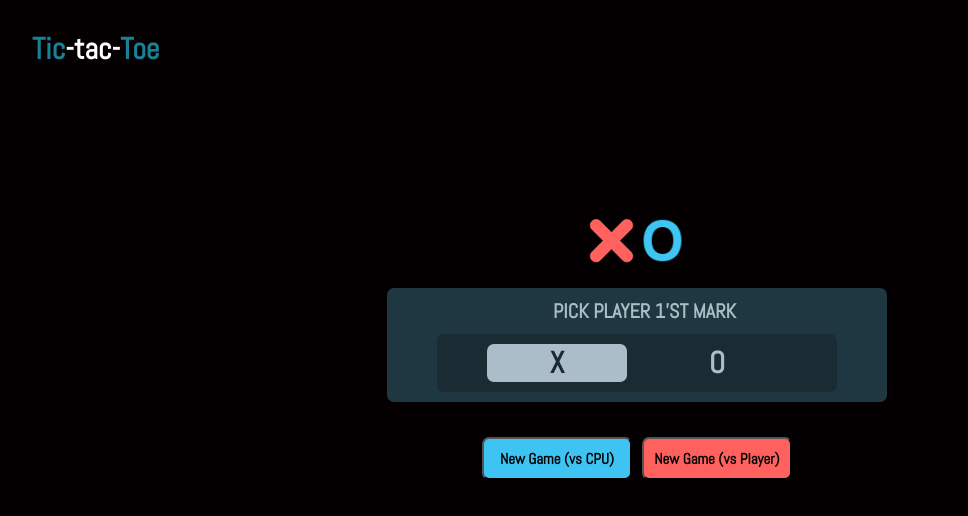
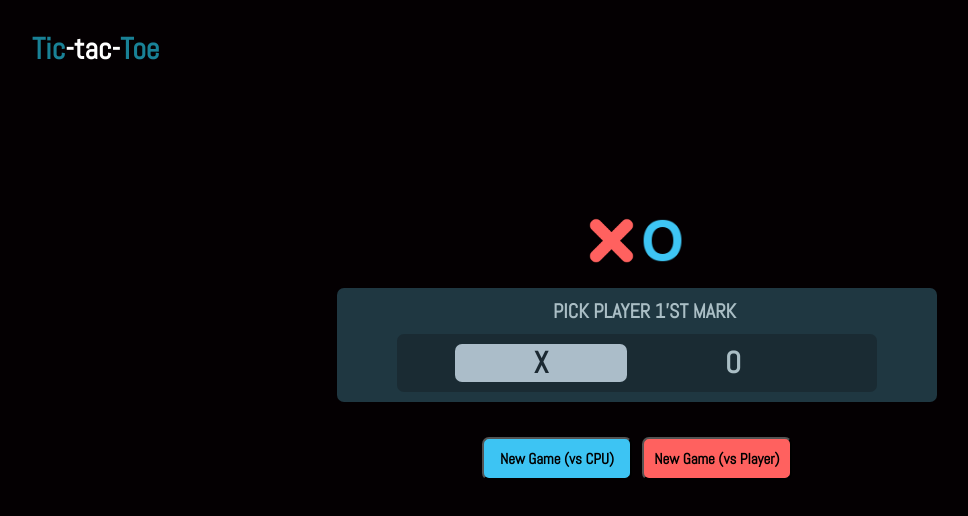
Before and after one commit to Eljily-Mohamed/Tic-Tac-Toe, a React (Create React App) app: page / in a window 1280 px wide. Shown: the top 516 px of the page, without its empty margins (3-971 px from the left). Built offline with nearby package versions, Linux system fonts and the light colour scheme; the HTML template or start-up script is replaced by a standard one.

Commit message:
get updatee

```diff
--- a/src/index.css
+++ b/src/index.css
@@ -69,7 +69,7 @@ body{
 }
 
 .startPage .main-div .choix-mark {
-        width:500px;
+        width:600px;
         background-color: #1f3741;
         margin:25px auto;
         display: flex;
```
